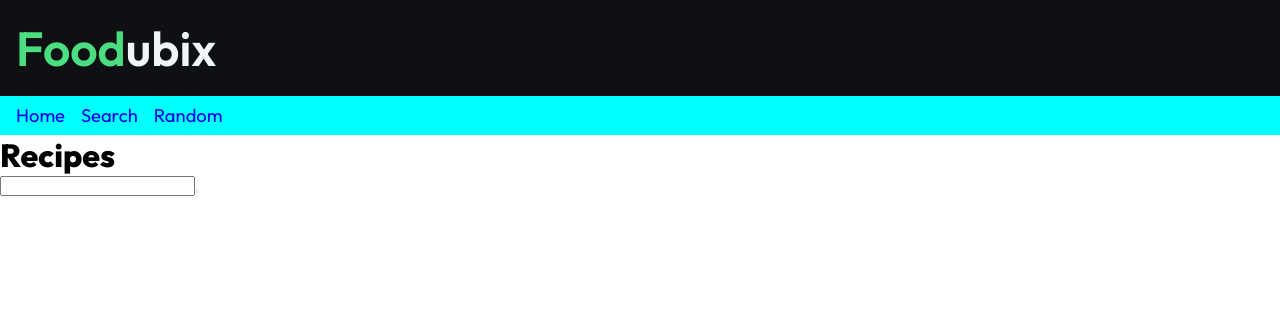
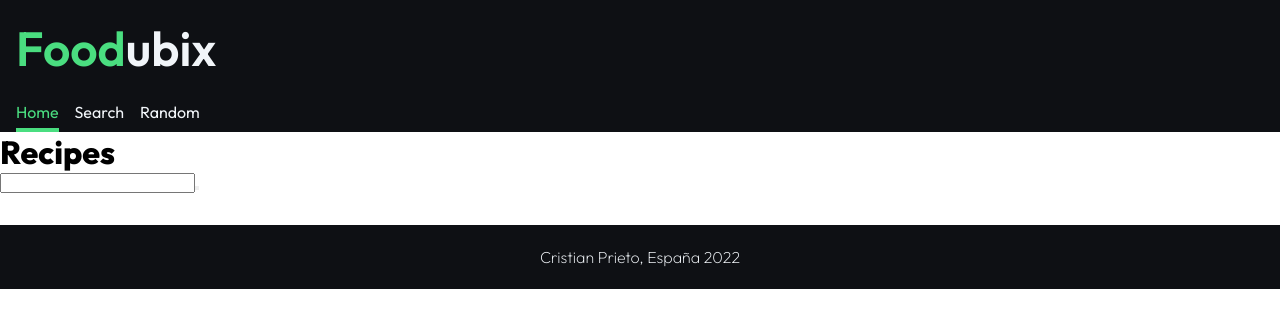
Before and after one commit to Cristian-Prieto/foodubix, a React (Create React App) app: page /recipes/search in a window 1280 px wide. Shown: the top 328 px of the page. Built offline with nearby package versions, Linux system fonts and the light colour scheme.

Commit message:
styling recipe page

```diff
--- a/src/App.css
+++ b/src/App.css
@@ -4,11 +4,14 @@
   padding: 0;
   font-family: "Outfit", sans-serif;
 }
+*::selection {
+  background-color: #4ade80;
+  color: #f1f5f9;
+}
 
 .header {
   background-color: #0e1014;
   height: 6rem;
-
   color: #f1f5f9;
   font-size: 3rem;
   font-weight: 600;
@@ -18,13 +21,26 @@
   padding-left: 1rem;
 }
 .nav-container {
-  padding: 0.5rem 0 0.5rem 1rem;
-  font-size: 1.15rem;
+  font-size: 1rem;
+  height: 2.25rem;
+  align-items: stretch;
+  padding: 6px 0 0 1rem;
   text-decoration: none;
   display: flex;
+  top: 0;
+  position: sticky;
+  gap: 1rem;
+  background-color: #0e1014;
+}
 
-  gap: 1rem;
-  background-color: aqua;
+.footer {
+  margin-top: 2rem;
+  background-color: #0e1014;
+  height: 4rem;
+  color: #f1f5f9;
+  font-size: 1rem;
+  font-weight: 200;
+  display: flex;
+  justify-content: center;
+  align-items: center;
 }
-.routes {
-}
--- a/src/App.js
+++ b/src/App.js
@@ -14,22 +14,33 @@ function Home() {
         <span style={{ color: "#f1f5f9 " }}>ubix</span>
       </header>
       <nav className="nav-container">
-        <Link to="/" style={{ display: "flex", textDecoration: "none" }}>
+        <Link
+          to="/"
+          style={{
+            color: "#4ade80",
+            textDecoration: "none",
+            borderBottom: "4px solid #4ade80",
+          }}
+        >
           Home
         </Link>
         <Link
           to="recipes/search"
-          style={{ display: "flex", textDecoration: "none" }}
+          style={{ color: "#f1f5f9", display: "flex", textDecoration: "none" }}
         >
           Search
         </Link>
-        <Link to="random" style={{ display: "flex", textDecoration: "none" }}>
+        <Link
+          to="random"
+          style={{ color: "#f1f5f9", display: "flex", textDecoration: "none" }}
+        >
           Random
         </Link>
         {/* <Link to="contact">Contact Us</Link>
         <Link to="login">Login</Link> */}
       </nav>
       <Outlet />
+      <footer className="footer">Cristian Prieto, España 2022</footer>
     </>
   );
 }
--- a/src/pages/RecipeDetail.jsx
+++ b/src/pages/RecipeDetail.jsx
@@ -1,5 +1,6 @@
 import { useEffect, useState } from "react";
 import { useParams } from "react-router-dom";
+import styles from "./RecipeDetail.module.css";
 export function RecipeDetail() {
   const [recipeInfo, setRecipeInfo] = useState();
   const { id } = useParams();
@@ -9,21 +10,32 @@ export function RecipeDetail() {
     fetch(recipeUrl)
       .then((res) => res.json())
       .then((jsonData) => setRecipeInfo(jsonData));
+    console.log(recipeInfo);
   }, []);
   return (
     <>
       {recipeInfo ? (
-        <div>
-          <span>{recipeInfo.title}</span>
-          <div>
-            <img src={recipeInfo.image} alt=""></img>
+        <div className={styles.container}>
+          <span className={styles.title}>{recipeInfo.title}</span>
+          <div className={styles.imgContainer}>
+            <img className={styles.img} src={recipeInfo.image} alt=""></img>
           </div>
-          <div
+          <ul className={styles.ingredients}>
+            {recipeInfo.extendedIngredients.map((item) => (
+              <li key={item.id}>{item.original}.</li>
+            ))}
+          </ul>
+          {/* <div
+            className={styles.steps}
             dangerouslySetInnerHTML={{ __html: recipeInfo.instructions }}
-            style={{
-              listStyle: "inside",
-            }}
-          />
+          /> */}
+          <div className={styles.instructions}>
+            {recipeInfo.analyzedInstructions[0].steps.map((item) => (
+              <div className={styles.step}>
+                {item.number}. {item.step}
+              </div>
+            ))}
+          </div>
         </div>
       ) : null}
     </>
--- /dev/null
+++ b/src/pages/RecipeDetail.module.css
@@ -0,0 +1,101 @@
+.container {
+  width: 100%;
+  display: flex;
+  flex-direction: column;
+  font-size: 1.25rem;
+}
+
+.title {
+  padding: 1rem;
+  font-size: 2rem;
+  margin: 2rem 0 0.5rem;
+  display: flex;
+  justify-content: left;
+  align-items: center;
+  font-weight: 400;
+}
+
+.imgContainer {
+  display: flex;
+  height: 20rem;
+  width: 100%;
+}
+.img {
+  object-fit: cover;
+  width: 100%;
+  border-top: 5px solid;
+  border-bottom: 5px solid;
+  border-image: linear-gradient(90deg, #4ade80, #f1f5f9) 1;
+}
+.ingredients {
+  display: flex;
+  flex-direction: column;
+  font-size: 1rem;
+  font-weight: 200;
+  gap: 1rem;
+  padding: 3.5rem 1rem;
+  width: 100%;
+  list-style: inside square;
+  text-align: justify;
+}
+
+.instructions {
+  text-align: justify;
+  font-size: 1.15rem;
+  padding: 0 12px;
+}
+.step {
+  padding-bottom: 1.15rem;
+  width: 100%;
+  font-weight: 200;
+}
+
+@media (min-width: 600px) {
+  .title {
+    padding: 1rem;
+    font-size: 2rem;
+    margin: 2rem 0 0.5rem;
+    display: flex;
+    justify-content: center;
+    align-items: center;
+    font-weight: 400;
+  }
+  .ingredients {
+    width: 80%;
+    padding: 6rem 0;
+
+    font-size: 1.15rem;
+    justify-content: center;
+    margin: auto;
+    gap: 0.5rem;
+  }
+  .imgContainer {
+    margin: auto;
+    height: 25rem;
+    justify-content: center;
+  }
+  .img {
+    object-fit: cover;
+    width: 100%;
+  }
+  .instructions {
+    padding: 0 4rem;
+  }
+}
+
+@media (min-width: 1024px) {
+  .ingredients {
+    justify-content: center;
+    margin: auto;
+  }
+  .imgContainer {
+    width: 80%;
+    height: 30rem;
+  }
+  .img {
+  }
+
+  .step {
+    padding-bottom: 3rem;
+  }
+}
```
